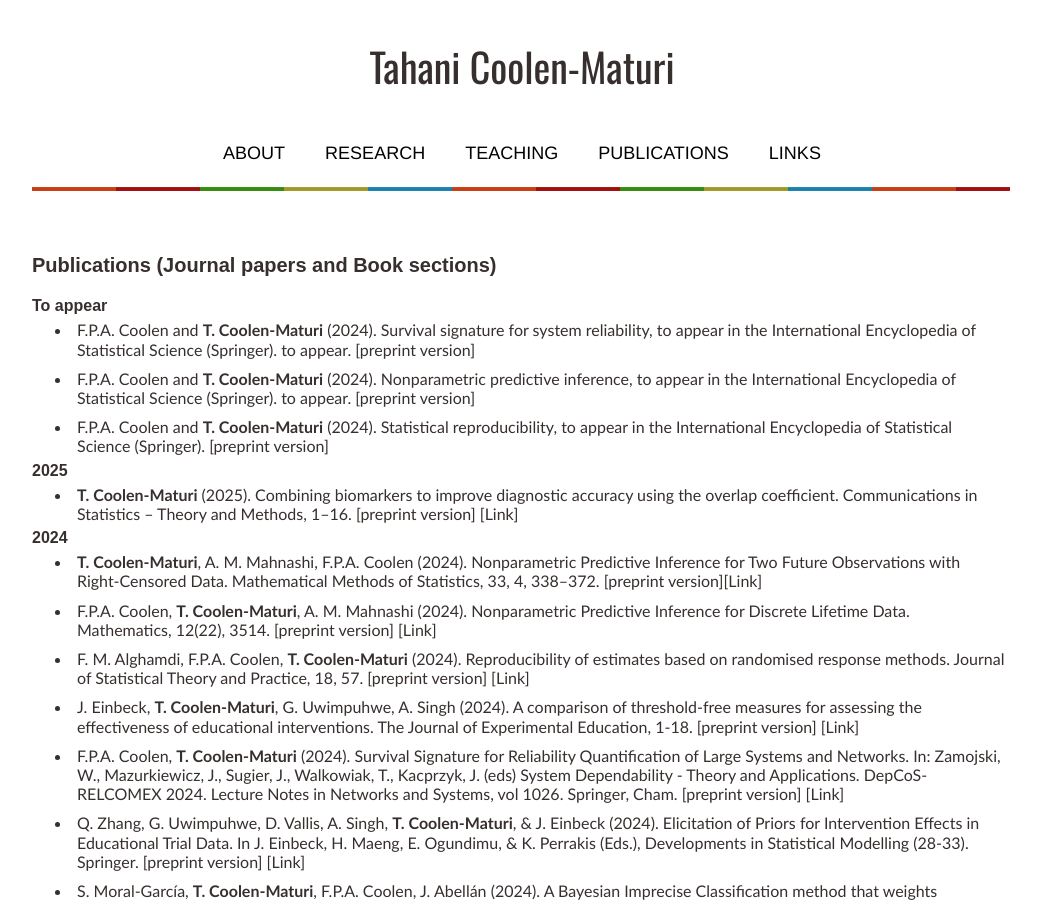
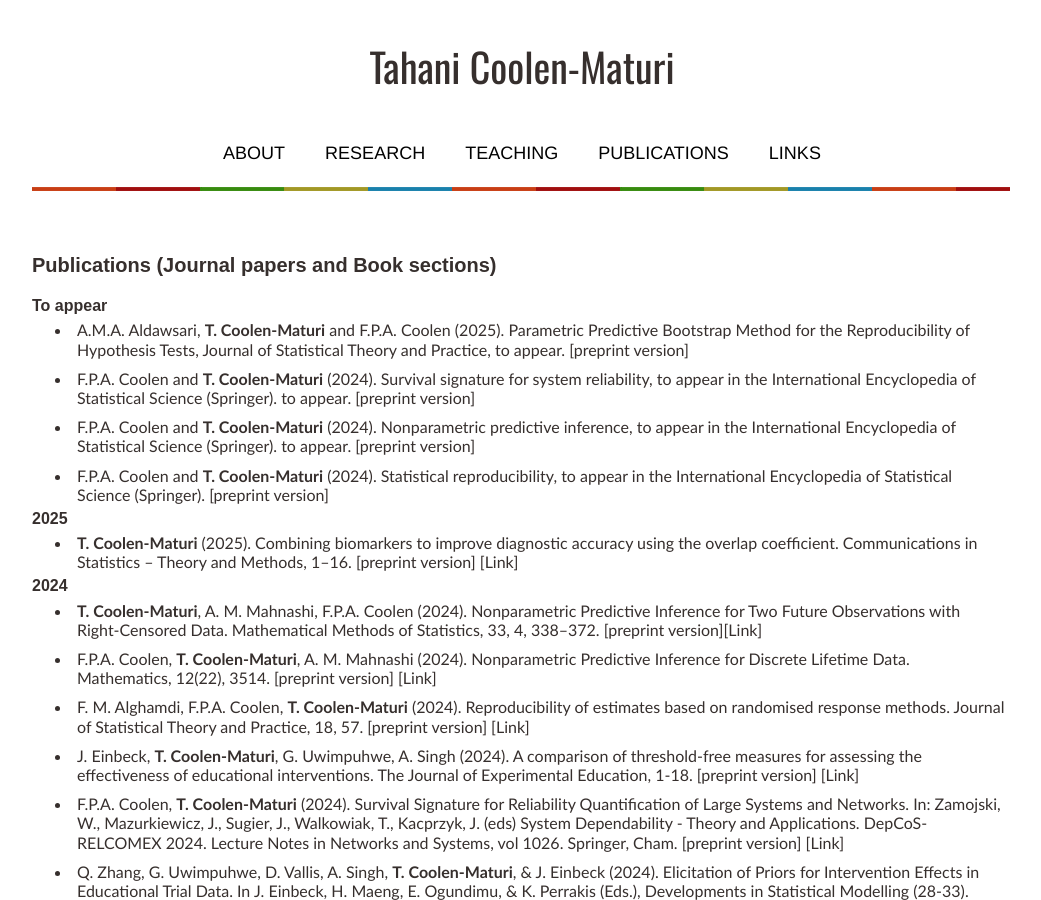
Before and after one commit to tmaturi/tahanimaturi, a Jekyll site: the page built from publications.md, in a window 1280 px wide and 900 px high. Shown: the whole window, without its empty margins (119-1160 px from the left). Built offline with Jekyll 4.4.1, drawn with Linux system fonts in a browser that asks for light colours; our own code applies the rules of GitHub Pages for plain Markdown files.

Commit message:
Update publications.md

```diff
--- a/publications.md
+++ b/publications.md
@@ -10,6 +10,7 @@ title: Publications
 
 
 
+- A.M.A. Aldawsari, **T. Coolen-Maturi** and F.P.A. Coolen (2025). Parametric Predictive Bootstrap Method for the Reproducibility of Hypothesis Tests, Journal of Statistical Theory and Practice, to appear. [[preprint version](pdfs/Paper2_TCM_20250131rev-DRO.pdf){:target="_blank"}]
 
 
 - F.P.A. Coolen and **T. Coolen-Maturi** (2024). Survival signature for system reliability, to appear in the International Encyclopedia of Statistical Science (Springer). to appear. [[preprint version](pdfs/Encycl-SurvSign-24.pdf){:target="_blank"}]
```
